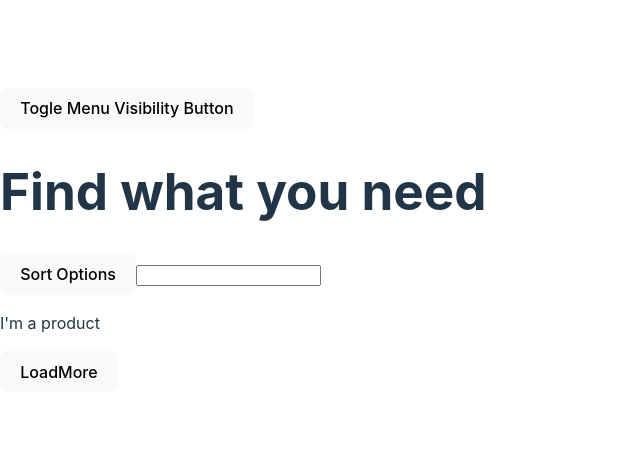
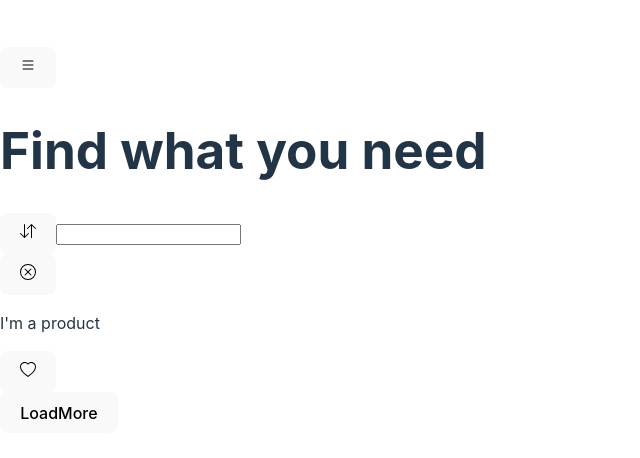
Before and after one commit to stroncaro/shop-practice, a React (Vite) app: page / in a window 1280 px wide. Shown: the part 160-618 px from the top of the page, without its empty margins (0-640 px from the left). Built offline with nearby package versions, Linux system fonts and the light colour scheme; the HTML template or start-up script is replaced by a standard one.

Commit message:
Install and add icons to use in webpage content

```diff
--- a/package.json
+++ b/package.json
@@ -11,7 +11,8 @@
   },
   "dependencies": {
     "react": "^18.3.1",
-    "react-dom": "^18.3.1"
+    "react-dom": "^18.3.1",
+    "react-icons": "^5.2.1"
   },
   "devDependencies": {
     "@types/react": "^18.3.3",
--- a/src/App.tsx
+++ b/src/App.tsx
@@ -1,5 +1,5 @@
 import { PropsWithChildren } from "react";
-
+import { BsList, BsArrowDownUp, BsXCircle, BsHeart, BsHeartFill } from "react-icons/bs";
 
 interface IClickable {
   onClick?: () => void;
@@ -16,7 +16,10 @@ const IconButton: React.FC<PropsWithChildren<IClickable>> = ({ children, onClick
 const Sidebar: React.FC<PropsWithChildren> = ({ children }) => {
   return (
     <div>
-      {/* TODO: Add close button */}
+      <IconButton>
+        <BsXCircle />
+      </IconButton>
+
       {children}
     </div>
   )
@@ -64,6 +67,9 @@ const Card: React.FC = () => {
     // TODO: add props with img, title, description, price and fav
     <div>
       <p>I'm a product</p>
+      <IconButton>
+        <BsHeart />
+      </IconButton>
     </div>
   )
 }
@@ -81,9 +87,14 @@ function App() {
   return (
     <>
       <header>
-        <IconButton>Togle Menu Visibility Button</IconButton>
+        <IconButton>
+          {/* <MdMenu /> */}
+          <BsList />
+        </IconButton>
         <h1>Find what you need</h1>
-        <IconButton>Sort Options</IconButton>
+        <IconButton>
+          <BsArrowDownUp />
+        </IconButton>
         <SearchBox />
         {/* TODO: Desktop */}
         {/* <SortSelect /> */}
```
Also changed, not shown: 1 other file (tests, documents, lock files or other folders).
